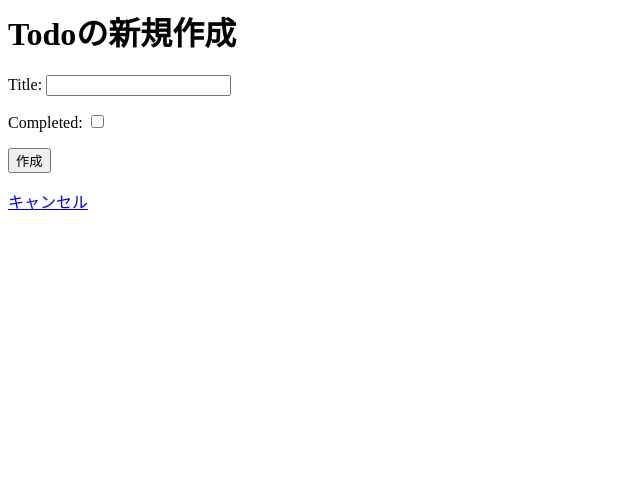
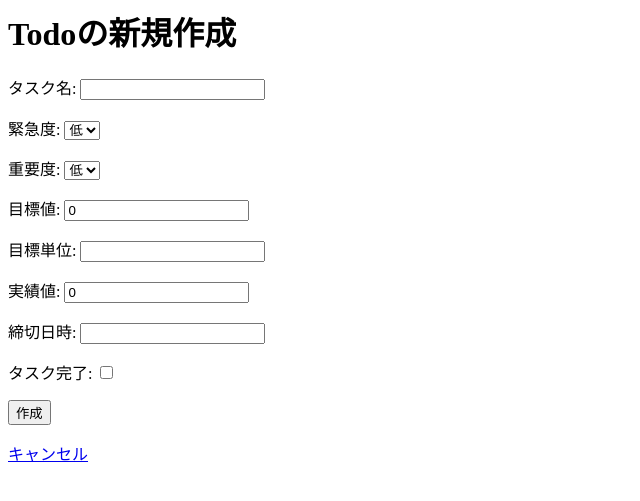
Before and after one commit to Ogimatsu/MyTodoApp, a Django app: page /todos/create/ in a window 1280 px wide. Shown: the top 501 px of the page, without its empty margins (0-640 px from the left). Run offline with Django 5.2, Linux system fonts and the light colour scheme.

Commit message:
緊急度重要度等、各種項目や機能の追加

```diff
--- a/config/urls.py
+++ b/config/urls.py
@@ -2,6 +2,6 @@ from django.contrib import admin
 from django.urls import include, path
 
 urlpatterns = [
-    path('todos/', include('todos.urls')),
+    path('todos/', include('todos.urls', namespace='todos')),
     path('admin/', admin.site.urls),
 ]
--- a/todos/forms.py
+++ b/todos/forms.py
@@ -5,4 +5,14 @@ from .models import Todo
 class TodoForm(forms.ModelForm):
     class Meta:
         model = Todo
-        fields = ['title','completed']
+        fields = ['title','urgency','importance','target_value','target_unit','actual_value','due_date','completed']
+        labels = {
+            'title':'タスク名',
+            'urgency':'緊急度',
+            'importance':'重要度',
+            'target_value':'目標値',
+            'target_unit':'目標単位',
+            'actual_value':'実績値',
+            'due_date':'締切日時',
+            'completed':'タスク完了'
+        }
--- a/todos/models.py
+++ b/todos/models.py
@@ -1,13 +1,47 @@
-import datetime
 from django.db import models
-from django.utils import timezone
 
 #Todoテーブル
 class Todo(models.Model):
     title = models.CharField(max_length=200) #タスク名
+    URGENCY_CHOICES = [
+        (0,'低'),
+        (1,'高')
+    ]
+    urgency = models.IntegerField(choices=URGENCY_CHOICES,default=0) #緊急度
+    IMPORTANCE_CHOICES = [
+        (0,'低'),
+        (1,'高')
+    ]
+    importance = models.IntegerField(choices=IMPORTANCE_CHOICES,default=0) #重要度
+    target_value = models.IntegerField(default=0, null=True, blank=True) #目標値
+    target_unit = models.CharField(max_length=20, null=True, blank=True) #目標単位
+    actual_value = models.IntegerField(default=0, null=True, blank=True) #実績値
     completed = models.BooleanField(default=False) #完了フラグ
     created_at = models.DateTimeField(auto_now_add=True) #作成日時
+    updated_at = models.DateTimeField(auto_now=True) #更新日時
+    due_date = models.DateTimeField(default=None, null=True, blank=True) #締切日時
     completed_at = models.DateTimeField(default=None, null=True, blank=True) #完了日時
 
+    # Todoのタスク名を表示
     def __str__(self):
         return self.title
+
+    # 進捗率の取得
+    @property
+    def progress_percent(self):
+        actual = self.actual_value
+        target = self.target_value
+        # 実績値はNoneでないこと、目標値はNone及び0でないこと
+        if actual is not None and target is not None and target != 0:
+            try:
+                return int((actual / target) * 100)
+            except ZeroDivisionError:
+                return 0
+        return None
+
+    # 目標単位が空白の場合は記載しないようにする
+    @property
+    def unit_display(self):
+        if self.target_unit in [None, '']:
+            return ''
+        return self.target_unit
--- a/todos/urls.py
+++ b/todos/urls.py
@@ -7,4 +7,6 @@ urlpatterns = [
     path('create/', views.create, name='create'), # 新規作成ページ
     path('update/<int:pk>/', views.update, name='update'), # 更新ページ
     path('delete/<int:pk>/', views.delete, name='delete'), # 削除ページ
+    path('<int:pk>/complete/', views.change_complete_true, name='complete'), # タスク完了にする
+    path('<int:pk>/uncomplete/', views.change_complete_false, name='uncomplete') # タスク完了取消にする
 ]
--- a/todos/views.py
+++ b/todos/views.py
@@ -1,4 +1,5 @@
 from django.shortcuts import render, redirect, get_object_or_404
+from django.utils import timezone
 from todos.models import Todo
 from todos.forms import TodoForm
 
@@ -10,7 +11,12 @@ def create(request):
     if request.method == 'POST':
         form = TodoForm(request.POST)
         if form.is_valid():
-            form.save()
+            todo = form.save(commit=False)
+            if todo.completed:
+                todo.completed_at = timezone.now()
+            else:
+                todo.completed_at = None
+            todo.save()
             return redirect('todos:index')
     else:
         form = TodoForm()
@@ -21,7 +27,12 @@ def update(request, pk):
     if request.method == 'POST':
         form = TodoForm(request.POST, instance=todo)
         if form.is_valid():
-            form.save()
+            todo = form.save(commit=False)
+            if todo.completed:
+                todo.completed_at = timezone.now()
+            else:
+                todo.completed_at = None
+            todo.save()
             return redirect('todos:index')
     else:
         form = TodoForm(instance=todo)
@@ -33,3 +44,22 @@ def delete(request, pk):
         todo.delete()
         return redirect('todos:index')
     return render(request, 'todos/delete.html', {'todo': todo})
+
+# タスク完了かどうかが変更になった場合に行う処理
+def change_complete(request,pk,completed=False):
+    todo = get_object_or_404(Todo, pk=pk)
+    if request.method == 'POST':
+        todo.completed = completed
+        todo.updated_at = timezone.now()
+        # タスク完了の場合、完了日時を設定
+        todo.completed_at = timezone.now() if completed else None
+        todo.save()
+    return redirect('todos:index')
+
+# タスク完了のチェックをオンにした場合
+def change_complete_true(request, pk):
+    return change_complete(request, pk, completed=True)
+
+# タスク完了のチェックをオフにした場合
+def change_complete_false(request, pk):
+    return change_complete(request, pk, completed=False)
```
Also changed, not shown: config/settings.py (+7 -2 lines), todos/templates/todos/index.html (+29 -8 lines), README.md, config/static/create.png (added), config/static/delete.png (added), config/static/index.png (added), config/static/update.png (added), todos/migrations/0002_todo_actual_value_todo_due_date_todo_importance_and_more.py (added), todos/migrations/0003_alter_todo_importance_alter_todo_urgency.py (added), todos/migrations/0004_remove_todo_progress_alter_todo_actual_value_and_more.py (added), 1 other file.
